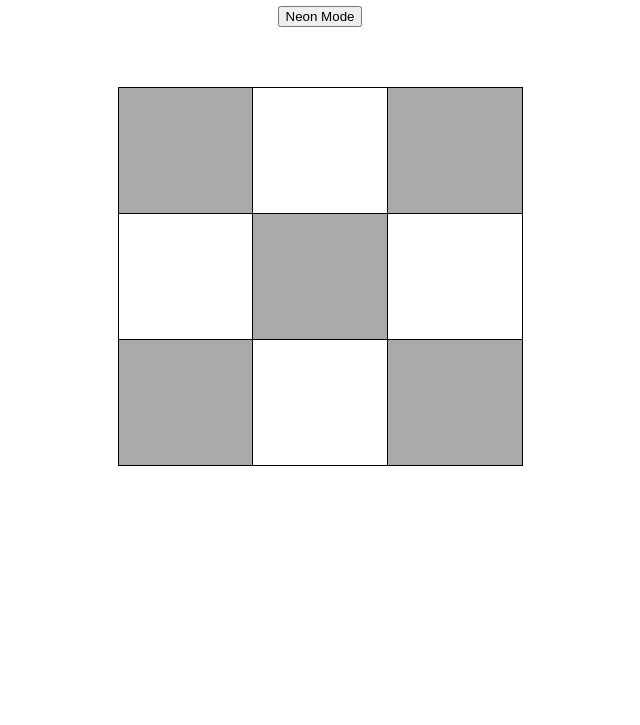
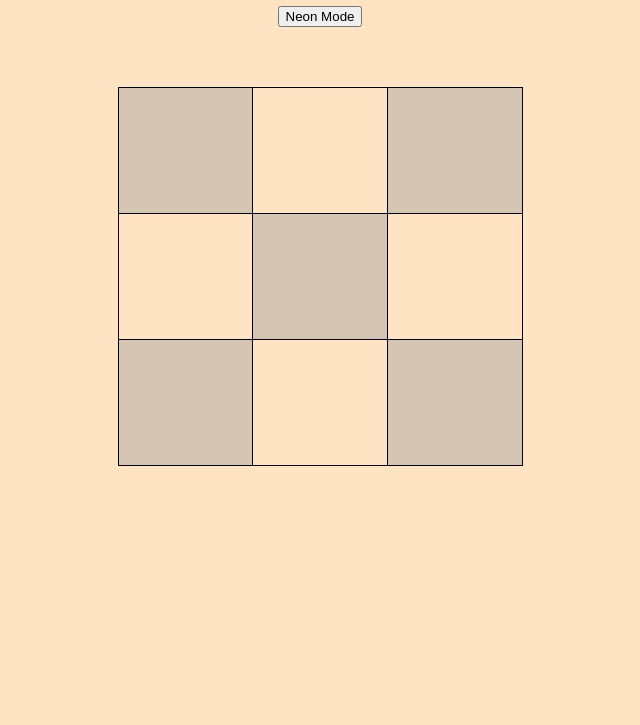
Before and after one commit to Dakotaramey6/Tic-Tac-Toe, a plain HTML site: page index.html in a window 1280 px wide. Shown: the part 75-800 px from the top of the page, without its empty margins (320-960 px from the left). Drawn offline with Linux system fonts and the light colour scheme.

Commit message:
finished styling of Neon/Non-Neon mode

```diff
--- a/style.css
+++ b/style.css
@@ -1,3 +1,7 @@
+html {
+  background-color: bisque;
+}
+
 header {
   text-align: center;
 }
@@ -30,15 +34,15 @@ td {
 }
 
 td:hover {
-  background-color: darkgrey;
+  background-color: rgba(159, 156, 156, 0.433);
 }
 
 .checkColor {
-  background-color: darkgrey;
+  background-color: rgba(159, 156, 156, 0.433);
 }
 
 .checkColor:hover {
-  background-color: rgb(255, 255, 255);
+  background-color: rgba(255, 255, 255, 0);
 }
 
 .clicked {
@@ -52,6 +56,7 @@ td:hover {
   table-layout: fixed;
   border-collapse: collapse;
   width: 405px;
+  color: #fff;
   box-shadow: inset 0 0 50px #fff, /* inner white */ inset 20px 0 80px #f0f,
     /* inner left magenta short */ inset -20px 0 80px #0ff,
     /* inner right cyan short */ inset 20px 0 300px #f0f,
```
